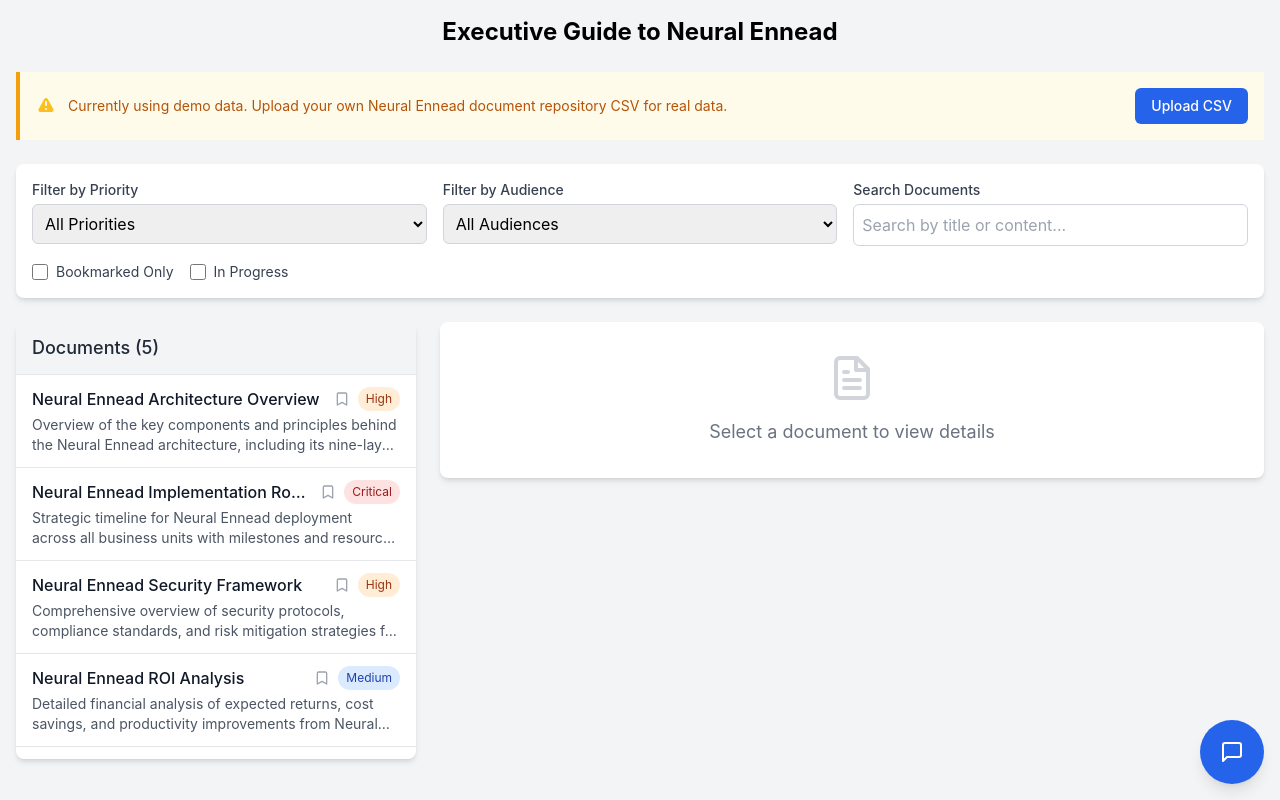
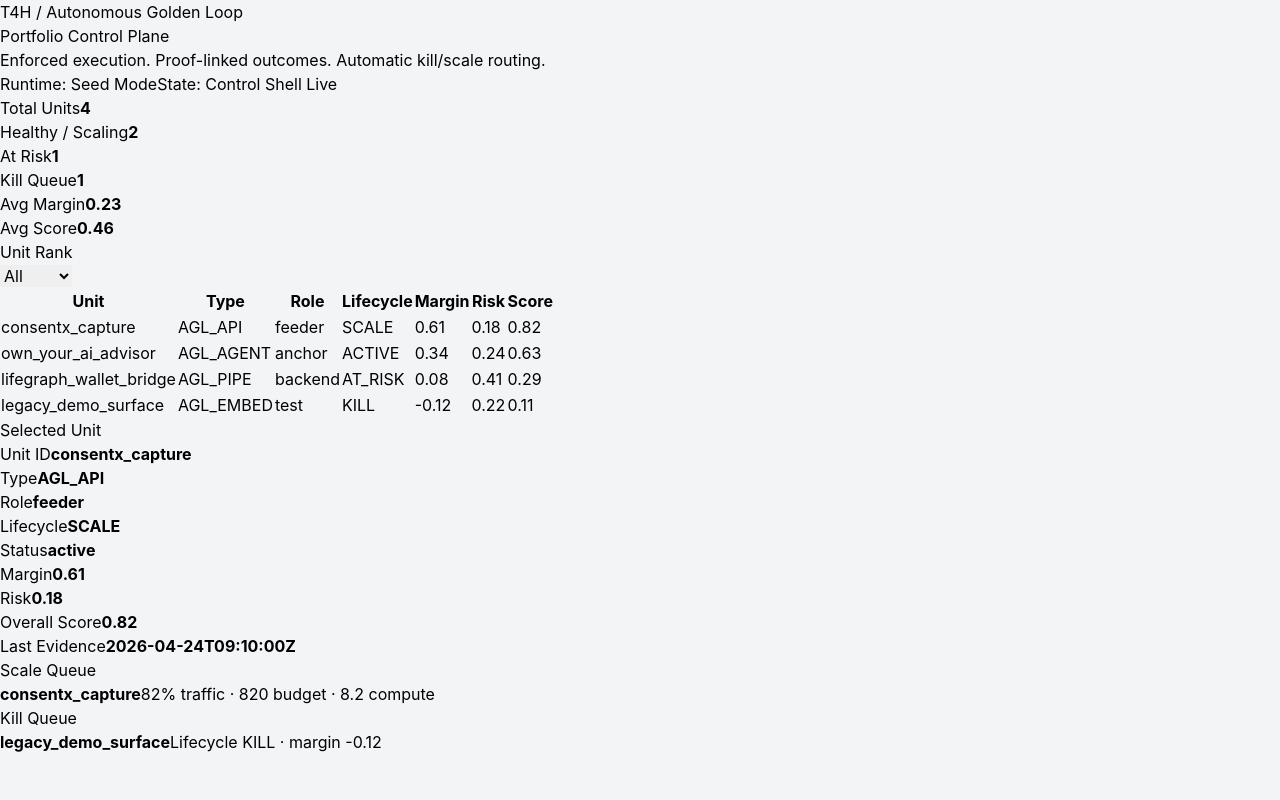
Before and after one commit to TML-4PM/neural-ennead-dashboard, a React (Create React App) app: page / in a window 1280 px wide. Built offline with nearby package versions, Linux system fonts and the light colour scheme; the HTML template or start-up script is replaced by a standard one.

Commit message:
Replace demo dashboard with AGL control plane shell

```diff
--- a/src/App.js
+++ b/src/App.js
@@ -1,11 +1,199 @@
-import React from 'react';
+import React, { useMemo, useState } from 'react';
 import './App.css';
-import EnhancedExecutiveDashboard from './components/EnhancedExecutiveDashboard';
+
+const seedUnits = [
+  {
+    unit_id: 'consentx_capture',
+    unit_type: 'AGL_API',
+    portfolio_role: 'feeder',
+    status: 'active',
+    lifecycle_state: 'SCALE',
+    margin: 0.61,
+    risk_score: 0.18,
+    overall_score: 0.82,
+    traffic_allocation: 82,
+    budget_allocation: 820,
+    compute_allocation: 8.2,
+    last_evidence_at: '2026-04-24T09:10:00Z'
+  },
+  {
+    unit_id: 'own_your_ai_advisor',
+    unit_type: 'AGL_AGENT',
+    portfolio_role: 'anchor',
+    status: 'active',
+    lifecycle_state: 'ACTIVE',
+    margin: 0.34,
+    risk_score: 0.24,
+    overall_score: 0.63,
+    traffic_allocation: 63,
+    budget_allocation: 630,
+    compute_allocation: 6.3,
+    last_evidence_at: '2026-04-24T08:44:00Z'
+  },
+  {
+    unit_id: 'lifegraph_wallet_bridge',
+    unit_type: 'AGL_PIPE',
+    portfolio_role: 'backend',
+    status: 'recovery',
+    lifecycle_state: 'AT_RISK',
+    margin: 0.08,
+    risk_score: 0.41,
+    overall_score: 0.29,
+    traffic_allocation: 0,
+    budget_allocation: 0,
+    compute_allocation: 1.2,
+    last_evidence_at: '2026-04-23T23:05:00Z'
+  },
+  {
+    unit_id: 'legacy_demo_surface',
+    unit_type: 'AGL_EMBED',
+    portfolio_role: 'test',
+    status: 'archive_candidate',
+    lifecycle_state: 'KILL',
+    margin: -0.12,
+    risk_score: 0.22,
+    overall_score: 0.11,
+    traffic_allocation: 0,
+    budget_allocation: 0,
+    compute_allocation: 0,
+    last_evidence_at: '2026-04-21T13:15:00Z'
+  }
+];
+
+const num = (value) => (typeof value === 'number' ? value.toFixed(2) : value);
 
 function App() {
+  const [units] = useState(seedUnits);
+  const [filter, setFilter] = useState('all');
+  const [selected, setSelected] = useState(seedUnits[0]);
+
+  const filteredUnits = useMemo(() => {
+    if (filter === 'all') return units;
+    return units.filter((unit) => unit.lifecycle_state === filter);
+  }, [units, filter]);
+
+  const portfolio = useMemo(() => {
+    const total = units.length;
+    const active = units.filter((u) => u.lifecycle_state === 'ACTIVE' || u.lifecycle_state === 'SCALE').length;
+    const kill = units.filter((u) => u.lifecycle_state === 'KILL').length;
+    const atRisk = units.filter((u) => u.lifecycle_state === 'AT_RISK').length;
+    const avgMargin = units.reduce((sum, u) => sum + u.margin, 0) / total;
+    const avgScore = units.reduce((sum, u) => sum + u.overall_score, 0) / total;
+    return { total, active, kill, atRisk, avgMargin, avgScore };
+  }, [units]);
+
+  const killQueue = units.filter((u) => u.lifecycle_state === 'KILL');
+  const scaleQueue = units.filter((u) => u.lifecycle_state === 'SCALE');
+
   return (
-    <div className="App">
-      <EnhancedExecutiveDashboard />
+    <div className="agl-shell">
+      <header className="agl-header">
+        <div>
+          <div className="eyebrow">T4H / Autonomous Golden Loop</div>
+          <h1>Portfolio Control Plane</h1>
+          <p>Enforced execution. Proof-linked outcomes. Automatic kill/scale routing.</p>
+        </div>
+        <div className="badge-cluster">
+          <span className="badge">Runtime: Seed Mode</span>
+          <span className="badge">State: Control Shell Live</span>
+        </div>
+      </header>
+
+      <section className="stats-grid">
+        <article className="stat-card"><span>Total Units</span><strong>{portfolio.total}</strong></article>
+        <article className="stat-card"><span>Healthy / Scaling</span><strong>{portfolio.active}</strong></article>
+        <article className="stat-card"><span>At Risk</span><strong>{portfolio.atRisk}</strong></article>
+        <article className="stat-card"><span>Kill Queue</span><strong>{portfolio.kill}</strong></article>
+        <article className="stat-card"><span>Avg Margin</span><strong>{num(portfolio.avgMargin)}</strong></article>
+        <article className="stat-card"><span>Avg Score</span><strong>{num(portfolio.avgScore)}</strong></article>
+      </section>
+
+      <section className="panel-grid">
+        <div className="panel panel-wide">
+          <div className="panel-head">
+            <h2>Unit Rank</h2>
+            <select value={filter} onChange={(e) => setFilter(e.target.value)}>
+              <option value="all">All</option>
+              <option value="SCALE">Scale</option>
+              <option value="ACTIVE">Active</option>
+              <option value="AT_RISK">At Risk</option>
+              <option value="KILL">Kill</option>
+            </select>
+          </div>
+          <div className="table-wrap">
+            <table>
+              <thead>
+                <tr>
+                  <th>Unit</th>
+                  <th>Type</th>
+                  <th>Role</th>
+                  <th>Lifecycle</th>
+                  <th>Margin</th>
+                  <th>Risk</th>
+                  <th>Score</th>
+                </tr>
+              </thead>
+              <tbody>
+                {filteredUnits
+                  .slice()
+                  .sort((a, b) => b.overall_score - a.overall_score)
+                  .map((unit) => (
+                    <tr key={unit.unit_id} onClick={() => setSelected(unit)} className={selected?.unit_id === unit.unit_id ? 'selected-row' : ''}>
+                      <td>{unit.unit_id}</td>
+                      <td>{unit.unit_type}</td>
+                      <td>{unit.portfolio_role}</td>
+                      <td><span className={`state-pill state-${unit.lifecycle_state.toLowerCase()}`}>{unit.lifecycle_state}</span></td>
+                      <td>{num(unit.margin)}</td>
+                      <td>{num(unit.risk_score)}</td>
+                      <td>{num(unit.overall_score)}</td>
+                    </tr>
+                  ))}
+              </tbody>
+            </table>
+          </div>
+        </div>
+
+        <div className="panel">
+          <div className="panel-head"><h2>Selected Unit</h2></div>
+          {selected && (
+            <div className="detail-stack">
+              <div><label>Unit ID</label><strong>{selected.unit_id}</strong></div>
+              <div><label>Type</label><strong>{selected.unit_type}</strong></div>
+              <div><label>Role</label><strong>{selected.portfolio_role}</strong></div>
+              <div><label>Lifecycle</label><strong>{selected.lifecycle_state}</strong></div>
+              <div><label>Status</label><strong>{selected.status}</strong></div>
+              <div><label>Margin</label><strong>{num(selected.margin)}</strong></div>
+              <div><label>Risk</label><strong>{num(selected.risk_score)}</strong></div>
+              <div><label>Overall Score</label><strong>{num(selected.overall_score)}</strong></div>
+              <div><label>Last Evidence</label><strong>{selected.last_evidence_at}</strong></div>
+            </div>
+          )}
+        </div>
+
+        <div className="panel">
+          <div className="panel-head"><h2>Scale Queue</h2></div>
+          <ul className="queue-list">
+            {scaleQueue.map((unit) => (
+              <li key={unit.unit_id}>
+                <strong>{unit.unit_id}</strong>
+                <span>{unit.traffic_allocation}% traffic · {unit.budget_allocation} budget · {unit.compute_allocation} compute</span>
+              </li>
+            ))}
+          </ul>
+        </div>
+
+        <div className="panel">
+          <div className="panel-head"><h2>Kill Queue</h2></div>
+          <ul className="queue-list">
+            {killQueue.map((unit) => (
+              <li key={unit.unit_id}>
+                <strong>{unit.unit_id}</strong>
+                <span>Lifecycle {unit.lifecycle_state} · margin {num(unit.margin)}</span>
+              </li>
+            ))}
+          </ul>
+        </div>
+      </section>
     </div>
   );
 }
```
